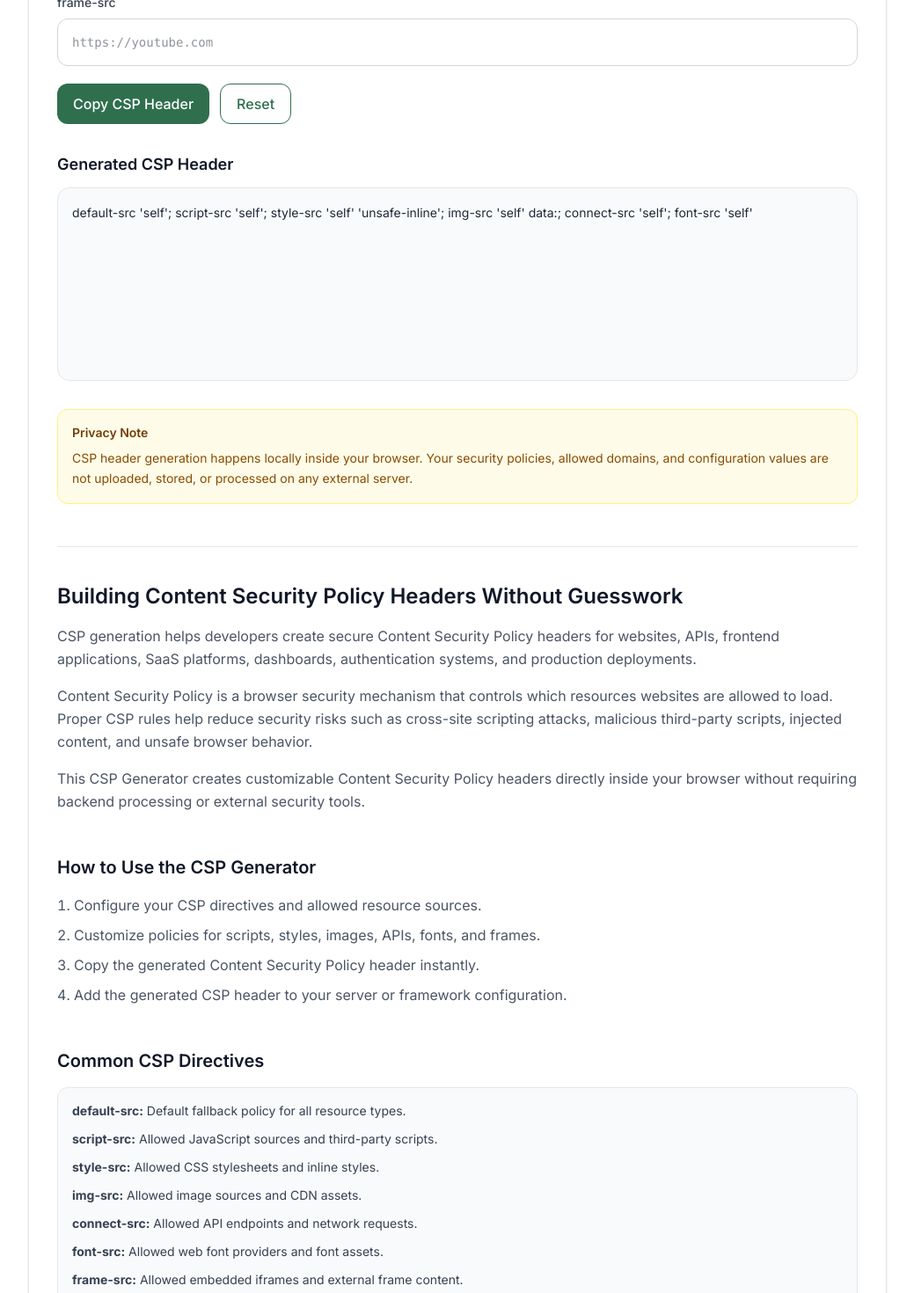
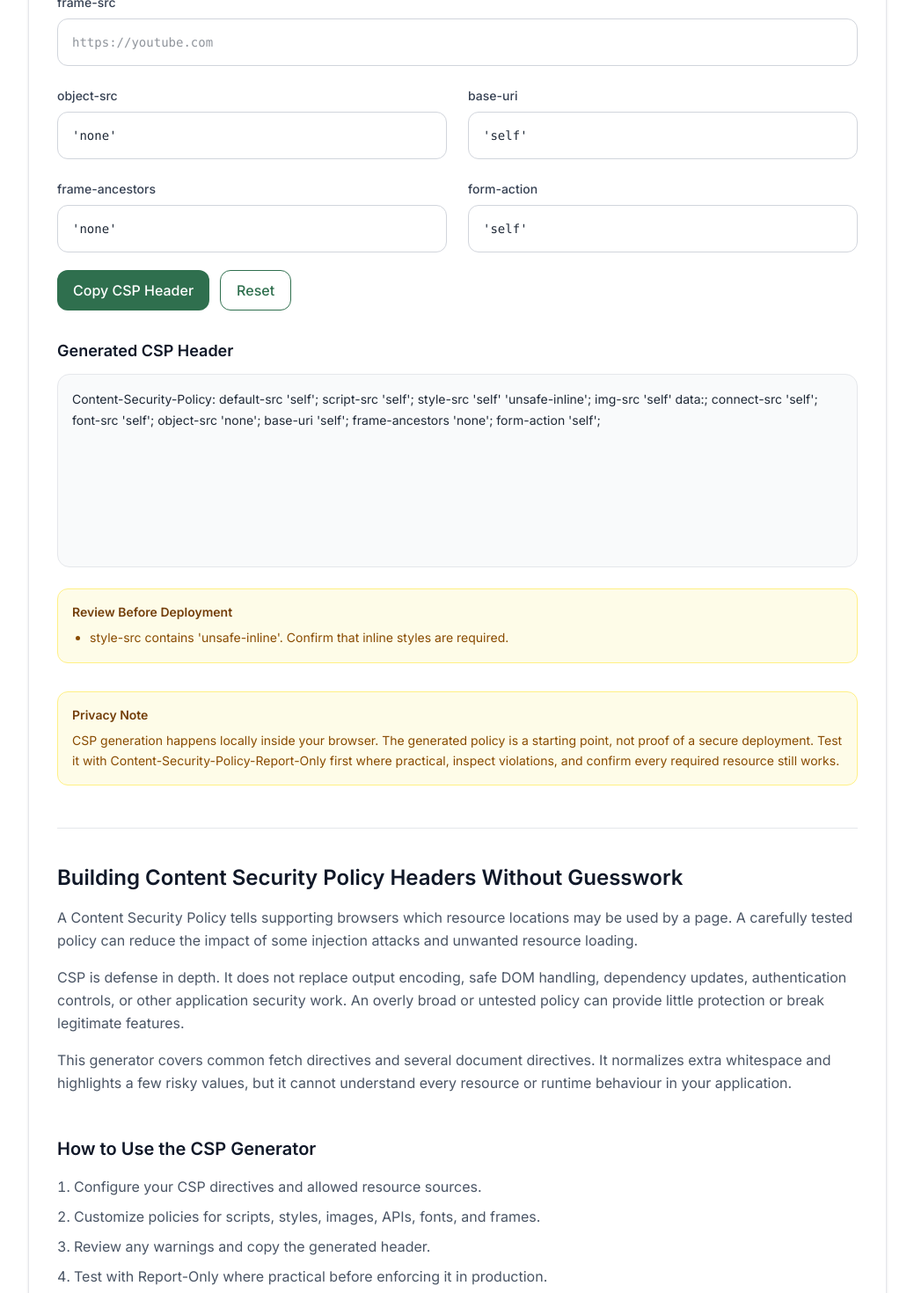
Before and after one commit to vaarunsonawwane-ops/yoryantra-new, a Next.js app: page /tools/csp-generator in a window 1280 px wide. Shown: the part 740-2210 px from the top of the page at 88% size, without its empty margins (120-1159 px from the left). Built offline with nearby package versions, Linux system fonts and the light colour scheme.

Commit message:
bcrypt Hash Generator, CSP Generator, HMAC Generator
bcrypt Hash Generator, CSP Generator, HMAC Generator

```diff
--- a/app/tools/csp-generator/ToolClient.tsx
+++ b/app/tools/csp-generator/ToolClient.tsx
@@ -28,23 +28,110 @@ export default function ToolClient() {
   const [frameSrc, setFrameSrc] =
     useState("");
 
-  const generatedCSP = useMemo(() => {
-    const policies = [
-      `default-src ${defaultSrc}`,
-      `script-src ${scriptSrc}`,
-      `style-src ${styleSrc}`,
-      `img-src ${imgSrc}`,
-      `connect-src ${connectSrc}`,
-      `font-src ${fontSrc}`,
-    ];
+  const [objectSrc, setObjectSrc] =
+    useState("'none'");
 
-    if (frameSrc.trim()) {
-      policies.push(
-        `frame-src ${frameSrc}`
+  const [baseUri, setBaseUri] =
+    useState("'self'");
+
+  const [frameAncestors, setFrameAncestors] =
+    useState("'none'");
+
+  const [formAction, setFormAction] =
+    useState("'self'");
+
+  const { generatedCSP, warnings } = useMemo(() => {
+    const normalizeSources = (value: string) =>
+      value
+        .replace(/[;\r\n]+/g, " ")
+        .trim()
+        .replace(/\s+/g, " ");
+
+    const directiveEntries = [
+      ["default-src", defaultSrc],
+      ["script-src", scriptSrc],
+      ["style-src", styleSrc],
+      ["img-src", imgSrc],
+      ["connect-src", connectSrc],
+      ["font-src", fontSrc],
+      ["frame-src", frameSrc],
+      ["object-src", objectSrc],
+      ["base-uri", baseUri],
+      ["frame-ancestors", frameAncestors],
+      ["form-action", formAction],
+    ] as const;
+
+    const policies = directiveEntries
+      .map(([name, value]) => [name, normalizeSources(value)] as const)
+      .filter(([, value]) => Boolean(value))
+      .map(([name, value]) => `${name} ${value}`);
+
+    const policyValue = policies.length
+      ? `${policies.join("; ")};`
+      : "";
+
+    const warningItems: string[] = [];
+    const normalizedScript = normalizeSources(scriptSrc);
+    const normalizedStyle = normalizeSources(styleSrc);
+
+    if (!normalizeSources(defaultSrc)) {
+      warningItems.push(
+        "default-src is empty. Add a fallback policy unless every resource type is covered separately."
       );
     }
 
-    return policies.join("; ");
+    if (normalizedScript.includes("'unsafe-inline'")) {
+      warningItems.push(
+        "script-src contains 'unsafe-inline'. Prefer nonces or hashes for inline scripts."
+      );
+    }
+
+    if (normalizedScript.includes("'unsafe-eval'")) {
+      warningItems.push(
+        "script-src contains 'unsafe-eval', which weakens protection against injected code."
+      );
+    }
+
+    if (normalizedStyle.includes("'unsafe-inline'")) {
+      warningItems.push(
+        "style-src contains 'unsafe-inline'. Confirm that inline styles are required."
+      );
+    }
+
+    if (
+      directiveEntries.some(([, value]) =>
+        normalizeSources(value).split(" ").includes("*")
+      )
+    ) {
+      warningItems.push(
+        "A wildcard source allows resources from any matching origin. Narrow it where possible."
+      );
+    }
+
+    if (!normalizeSources(objectSrc)) {
+      warningItems.push(
+        "object-src is empty. Setting object-src 'none' is a common hardening step when plugins are not needed."
+      );
+    }
+
+    if (!normalizeSources(baseUri)) {
+      warningItems.push(
+        "base-uri is empty. Restricting it can reduce abuse of injected base elements."
+      );
+    }
+
+    if (!normalizeSources(frameAncestors)) {
+      warningItems.push(
+        "frame-ancestors is empty. Add it when you need to control which sites may embed the page."
+      );
+    }
+
+    return {
+      generatedCSP: policyValue
+        ? `Content-Security-Policy: ${policyValue}`
+        : "",
+      warnings: warningItems,
+    };
   }, [
     defaultSrc,
     scriptSrc,
@@ -53,6 +140,10 @@ export default function ToolClient() {
     connectSrc,
     fontSrc,
     frameSrc,
+    objectSrc,
+    baseUri,
+    frameAncestors,
+    formAction,
   ]);
 
   const resetAll = () => {
@@ -65,12 +156,16 @@ export default function ToolClient() {
     setConnectSrc("'self'");
     setFontSrc("'self'");
     setFrameSrc("");
+    setObjectSrc("'none'");
+    setBaseUri("'self'");
+    setFrameAncestors("'none'");
+    setFormAction("'self'");
   };
 
   return (
     <ToolShell
       title="CSP Generator"
-      description="Generate Content Security Policy headers instantly with this free online CSP Generator."
+      description="Build a Content-Security-Policy header with common directives, cleaned source values, and warnings for risky settings."
     >
       {/* GRID */}
       <div className="grid gap-6 md:grid-cols-2">
@@ -196,14 +291,61 @@ export default function ToolClient() {
         />
       </div>
 
+      <div className="mt-6 grid gap-6 md:grid-cols-2">
+        <div>
+          <label className="block mb-2 text-sm font-medium text-gray-700">
+            object-src
+          </label>
+          <input
+            type="text"
+            value={objectSrc}
+            onChange={(e) => setObjectSrc(e.target.value)}
+            className="w-full rounded-xl border border-gray-300 p-4 text-sm font-mono outline-none focus:ring-2 focus:ring-[var(--green)] focus:border-transparent transition"
+          />
+        </div>
+
+        <div>
+          <label className="block mb-2 text-sm font-medium text-gray-700">
+            base-uri
+          </label>
+          <input
+            type="text"
+            value={baseUri}
+            onChange={(e) => setBaseUri(e.target.value)}
+            className="w-full rounded-xl border border-gray-300 p-4 text-sm font-mono outline-none focus:ring-2 focus:ring-[var(--green)] focus:border-transparent transition"
+          />
+        </div>
+
+        <div>
+          <label className="block mb-2 text-sm font-medium text-gray-700">
+            frame-ancestors
+          </label>
+          <input
+            type="text"
+            value={frameAncestors}
+            onChange={(e) => setFrameAncestors(e.target.value)}
+            className="w-full rounded-xl border border-gray-300 p-4 text-sm font-mono outline-none focus:ring-2 focus:ring-[var(--green)] focus:border-transparent transition"
+          />
+        </div>
+
+        <div>
+          <label className="block mb-2 text-sm font-medium text-gray-700">
+            form-action
+          </label>
+          <input
+            type="text"
+            value={formAction}
+            onChange={(e) => setFormAction(e.target.value)}
+            className="w-full rounded-xl border border-gray-300 p-4 text-sm font-mono outline-none focus:ring-2 focus:ring-[var(--green)] focus:border-transparent transition"
+          />
+        </div>
+      </div>
+
       {/* ACTIONS */}
       <div className="mt-5 flex flex-wrap gap-3">
         <button
-          onClick={() =>
-            navigator.clipboard.writeText(
-              generatedCSP
-            )
-          }
+          onClick={() => navigator.clipboard.writeText(generatedCSP)}
+          disabled={!generatedCSP}
           className="yoryantra-btn"
         >
           Copy CSP Header
@@ -230,6 +372,19 @@ export default function ToolClient() {
         </div>
       </div>
 
+      {warnings.length > 0 && (
+        <div className="mt-6 rounded-xl border border-yellow-200 bg-yellow-50 p-4">
+          <h3 className="text-sm font-semibold text-yellow-900">
+            Review Before Deployment
+          </h3>
+          <ul className="mt-2 list-disc space-y-2 pl-5 text-sm leading-relaxed text-yellow-800">
+            {warnings.map((warning) => (
+              <li key={warning}>{warning}</li>
+            ))}
+          </ul>
+        </div>
+      )}
+
       {/* PRIVACY */}
       <div className="mt-8 rounded-xl border border-yellow-200 bg-yellow-50 p-4">
         <h3 className="text-sm font-semibold text-yellow-900">
@@ -237,9 +392,10 @@ export default function ToolClient() {
         </h3>
 
         <p className="mt-2 text-sm leading-relaxed text-yellow-800">
-          CSP header generation happens locally inside your browser. Your
-          security policies, allowed domains, and configuration values are not
-          uploaded, stored, or processed on any external server.
+          CSP generation happens locally inside your browser. The generated
+          policy is a starting point, not proof of a secure deployment. Test it
+          with Content-Security-Policy-Report-Only first where practical, inspect
+          violations, and confirm every required resource still works.
         </p>
       </div>
 
@@ -251,24 +407,23 @@ export default function ToolClient() {
           </h2>
 
           <p className="mt-4 text-gray-600 leading-relaxed">
-            CSP generation helps developers create secure Content Security
-            Policy headers for websites, APIs, frontend applications, SaaS
-            platforms, dashboards, authentication systems, and production
-            deployments.
+            A Content Security Policy tells supporting browsers which resource
+            locations may be used by a page. A carefully tested policy can reduce
+            the impact of some injection attacks and unwanted resource loading.
           </p>
 
           <p className="mt-4 text-gray-600 leading-relaxed">
-            Content Security Policy is a browser security mechanism that controls
-            which resources websites are allowed to load. Proper CSP rules help
-            reduce security risks such as cross-site scripting attacks,
-            malicious third-party scripts, injected content, and unsafe browser
-            behavior.
+            CSP is defense in depth. It does not replace output encoding, safe
+            DOM handling, dependency updates, authentication controls, or other
+            application security work. An overly broad or untested policy can
+            provide little protection or break legitimate features.
           </p>
 
           <p className="mt-4 text-gray-600 leading-relaxed">
-            This CSP Generator creates customizable Content Security Policy
-            headers directly inside your browser without requiring backend
-            processing or external security tools.
+            This generator covers common fetch directives and several document
+            directives. It normalizes extra whitespace and highlights a few risky
+            values, but it cannot understand every resource or runtime behaviour
+            in your application.
           </p>
         </div>
 
@@ -288,12 +443,12 @@ export default function ToolClient() {
             </li>
 
             <li>
-              Copy the generated Content Security Policy header instantly.
+              Review any warnings and copy the generated header.
             </li>
 
             <li>
-              Add the generated CSP header to your server or framework
-              configuration.
+              Test with Report-Only where practical before enforcing it in
+              production.
             </li>
           </ol>
         </div>
@@ -337,7 +492,8 @@ export default function ToolClient() {
 
               <li>
                 <strong>frame-src:</strong>{" "}
-                Allowed embedded iframes and external frame content.
+                Allowed sources for frames loaded by the page. This differs from
+                frame-ancestors, which controls who may embed your page.
               </li>
             </ul>
           </div>
@@ -350,15 +506,15 @@ export default function ToolClient() {
 
           <ul className="mt-4 list-disc list-inside space-y-2 text-gray-600 leading-relaxed">
             <li>
-              Improving frontend website security.
+              Building and testing a browser resource-loading policy.
             </li>
 
             <li>
-              Preventing cross-site scripting attacks.
+              Reducing the impact of some script-injection attacks.
             </li>
 
             <li>
-              Securing production deployments.
+              Reviewing a policy before production enforcement.
             </li>
 
             <li>
@@ -366,11 +522,11 @@ export default function ToolClient() {
             </li>
 
             <li>
-              Hardening Next.js and React applications.
+              Restricting resource sources in Next.js and React applications.
             </li>
 
             <li>
-              Creating CSP headers for APIs and dashboards.
+              Creating CSP headers for web applications and dashboards.
             </li>
 
             <li>
@@ -386,12 +542,7 @@ export default function ToolClient() {
 
           <div className="mt-4 rounded-xl border border-gray-200 bg-gray-50 p-4 text-sm text-gray-700 overflow-auto">
             <pre className="whitespace-pre-wrap break-words">
-{`Content-Security-Policy:
-default-src 'self';
-script-src 'self';
-style-src 'self' 'unsafe-inline';
-img-src 'self' data:;
-connect-src 'self';`}
+{`Content-Security-Policy: default-src 'self'; script-src 'self'; style-src 'self'; img-src 'self' data:; connect-src 'self'; font-src 'self'; object-src 'none'; base-uri 'self'; frame-ancestors 'none'; form-action 'self';`}
             </pre>
           </div>
         </div>
@@ -404,23 +555,23 @@ connect-src 'self';`}
           <div className="mt-4 rounded-xl border border-gray-200 bg-gray-50 p-4 text-sm text-gray-700">
             <ul className="space-y-3">
               <li>
-                <strong>Better security:</strong>{" "}
-                Reduce browser-based attack surfaces.
+                <strong>Resource control:</strong>{" "}
+                Limit where supported browsers may load content from.
               </li>
 
               <li>
-                <strong>Safer scripts:</strong>{" "}
-                Restrict unauthorized JavaScript execution.
+                <strong>Script restrictions:</strong>{" "}
+                Limit approved script sources and inline execution patterns.
               </li>
 
               <li>
-                <strong>Cleaner deployments:</strong>{" "}
-                Control third-party integrations more safely.
+                <strong>Third-party review:</strong>{" "}
+                Make external script, style, image, and frame sources explicit.
               </li>
 
               <li>
-                <strong>Modern frontend protection:</strong>{" "}
-                Improve website security posture for production systems.
+                <strong>Report-Only testing:</strong>{" "}
+                Find policy violations before switching to enforcement.
               </li>
             </ul>
           </div>
@@ -450,9 +601,9 @@ connect-src 'self';`}
               </h3>
 
               <p className="mt-2 text-gray-600 leading-relaxed">
-                CSP headers help reduce security risks such as cross-site
-                scripting attacks, malicious scripts, and unauthorized resource
-                loading.
+                A well-designed CSP can reduce the impact of some cross-site
+                scripting and resource-injection attacks. It is an additional
+                browser control, not a complete security solution.
               </p>
             </div>
 
@@ -473,8 +624,20 @@ connect-src 'self';`}
               </h3>
 
               <p className="mt-2 text-gray-600 leading-relaxed">
-                Yes. CSP headers are commonly used to secure Next.js, React,
-                frontend dashboards, APIs, and production web applications.
+                Yes. CSP headers are commonly used with Next.js, React, frontend
+                dashboards, and other browser-delivered web applications.
+              </p>
+            </div>
+
+            <div>
+              <h3 className="font-semibold text-gray-900">
+                Should I use Report-Only first?
+              </h3>
+
+              <p className="mt-2 text-gray-600 leading-relaxed">
+                For an existing site, Report-Only can help reveal blocked
+                resources before enforcement. Review reports carefully because
+                report collection and browser coverage vary.
               </p>
             </div>
 
```
Also changed, not shown: app/tools/bcrypt-generator/ToolClient.tsx (+67 -21 lines), app/tools/bcrypt-generator/page.tsx (+5 -5 lines), app/tools/csp-generator/page.tsx (+6 -6 lines), app/tools/hmac-generator/ToolClient.tsx (+78 -59 lines), app/tools/hmac-generator/page.tsx (+6 -6 lines).
